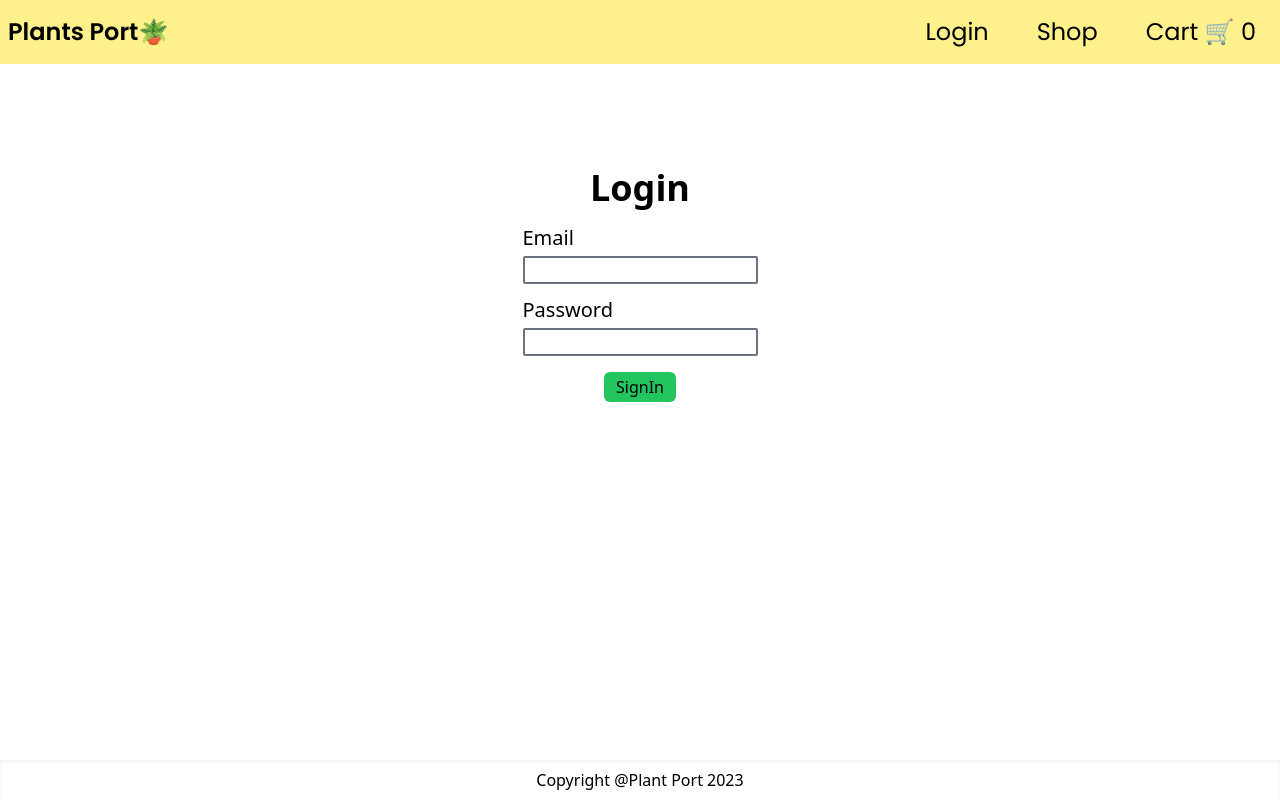
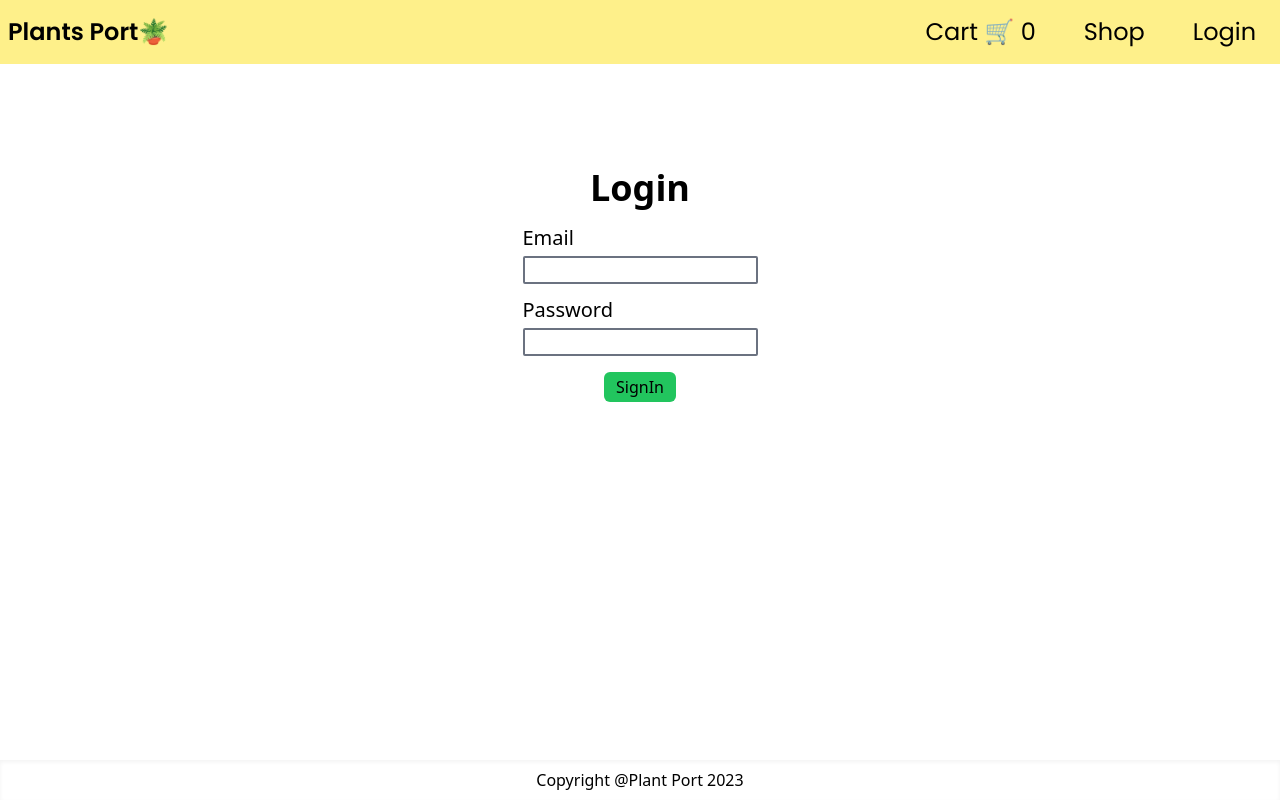
Before and after one commit to kirtanchandak/PlantPort, a Next.js app: page /login in a window 1280 px wide. Built offline with nearby package versions, Linux system fonts and the light colour scheme; no server answers.

Commit message:
login implemented

```diff
--- a/components/Header.jsx
+++ b/components/Header.jsx
@@ -2,6 +2,7 @@ import { useState } from "react";
 import { FaHamburger } from "react-icons/fa";
 import Link from "next/link";
 import { useSelector } from "react-redux";
+import { useSession } from "next-auth/react";
 
 const Navbar = () => {
   const cart = useSelector((state) => state.cart);
@@ -13,6 +14,8 @@ const Navbar = () => {
   const toggle = () => {
     setIsOpen(!isOpen);
   };
+
+  const { status, data: session } = useSession();
   return (
     <div>
       <nav
@@ -30,8 +33,8 @@ const Navbar = () => {
         <div className="link-content hidden md:flex mt-4">
           <ul className="flex" id="nav">
             <li>
-              <Link href="/login" className="px-6">
-                Login
+              <Link href="/cart" className="px-6">
+                Cart 🛒 {getItemsCount()}
               </Link>
             </li>
             <li>
@@ -40,9 +43,15 @@ const Navbar = () => {
               </Link>
             </li>
             <li>
-              <Link href="/cart" className="px-6">
-                Cart 🛒 {getItemsCount()}
-              </Link>
+              {status === "loading" ? (
+                "Loading"
+              ) : session?.user ? (
+                session.user.name
+              ) : (
+                <Link href="/login" className="px-6">
+                  Login
+                </Link>
+              )}
             </li>
           </ul>
         </div>
--- a/pages/api/auth/[...nextauth].js
+++ b/pages/api/auth/[...nextauth].js
@@ -2,6 +2,7 @@ import NextAuth from "next-auth";
 import CredentialsProvider from "next-auth/providers/credentials";
 import { db } from "@/utils/db";
 import User from "@/models/userModel";
+import bcrypt from "bcryptjs";
 
 export default NextAuth({
   session: {
@@ -10,10 +11,12 @@ export default NextAuth({
   callbacks: {
     async jwt({ token, user }) {
       if (user?._id) token._id = user._id;
+      if (user?.isAdmin) token.isAdmin = user.isAdmin;
       return token;
     },
     async session({ session, token }) {
       if (token?._id) session.user._id = token._id;
+      if (token?._id) session.user.isAdmin = token.isAdmin;
       return session;
     },
   },
@@ -21,12 +24,16 @@ export default NextAuth({
     CredentialsProvider({
       async authorize(credentials) {
         await db.connect();
-        const user = await User.findOne({
-          email: credentials.email,
-        });
+        const user = await User.findOne({ email: credentials.email });
         await db.disconnect();
-        if (user && bcryptjs.compareSync(credentials.password, user.password)) {
-          return { _id: user._id, email: user.email, name: user.name };
+        if (user && bcrypt.compareSync(credentials.password, user.password)) {
+          return {
+            _id: user._id,
+            name: user.name,
+            email: user.email,
+            image: "f",
+            isAdmin: user.isAdmin,
+          };
         }
         throw new Error("Invalid email or password");
       },
--- a/pages/login.js
+++ b/pages/login.js
@@ -29,6 +29,9 @@ function Login() {
         email,
         password,
       });
+      if (result.err) {
+        console.log(result.err);
+      }
     } catch (err) {
       console.log(err);
     }
```
